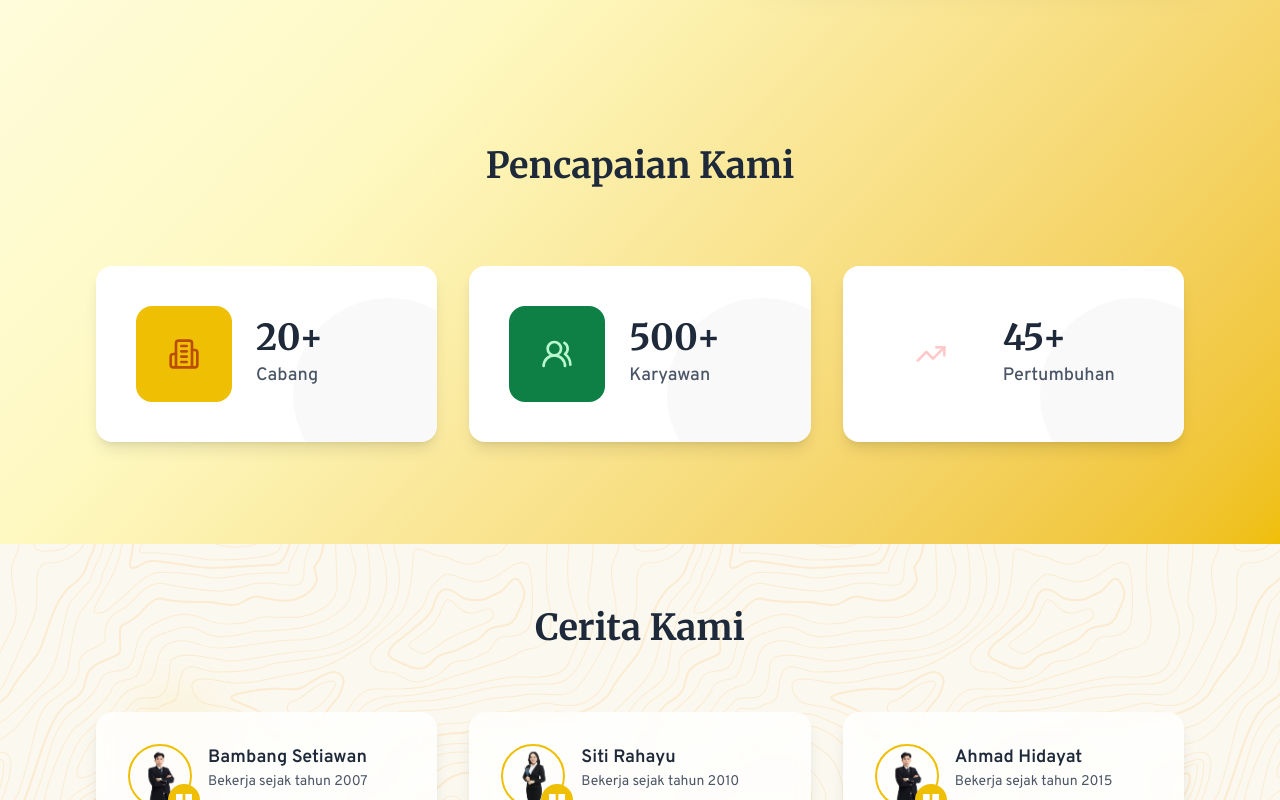
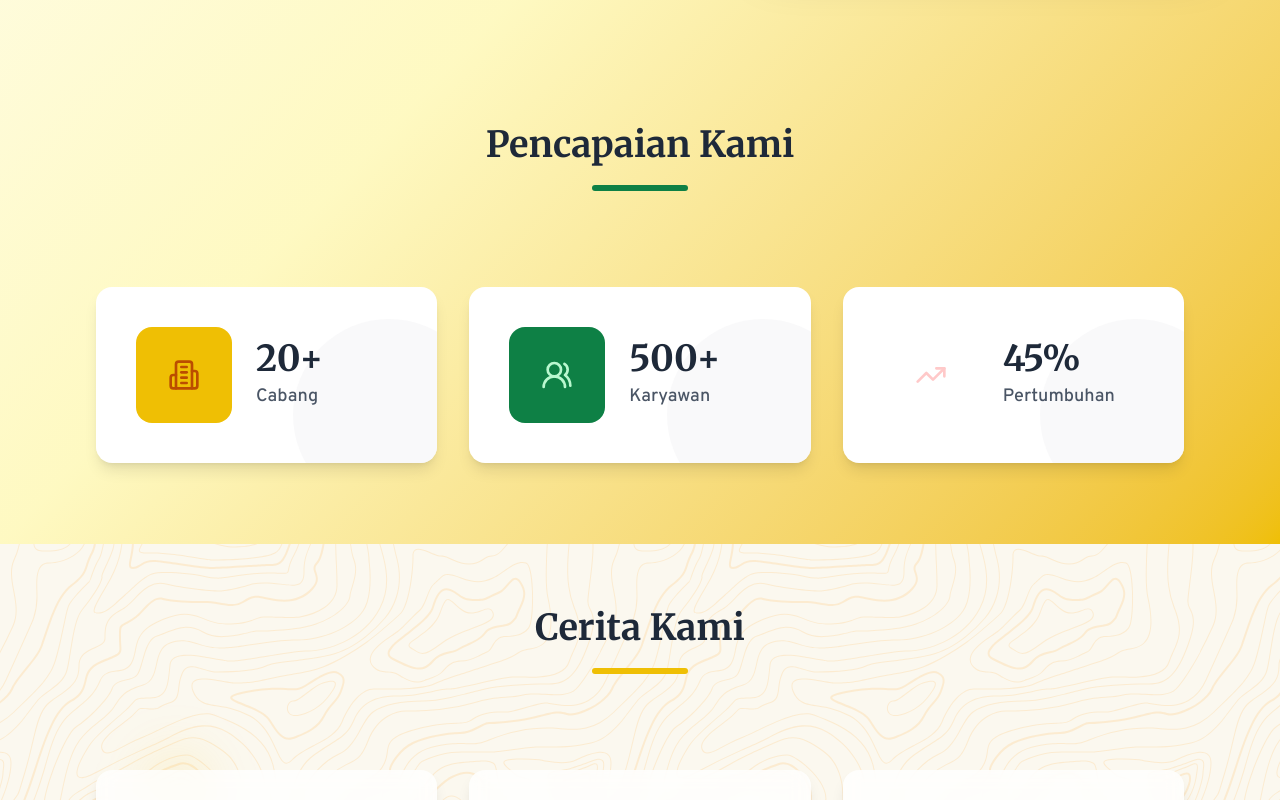
Before and after one commit to irfanfaiz25/dnn-company-profile, a React (Vite) app: page /tim-manajemen in a window 1280 px wide. Shown: the part 820-1620 px from the top of the page. Built offline with nearby package versions, Linux system fonts and the light colour scheme.

Commit message:
feat: give title line decoration

```diff
--- a/src/Pages/Sejarah.jsx
+++ b/src/Pages/Sejarah.jsx
@@ -86,9 +86,23 @@ const Sejarah = () => {
         whileInView={{ opacity: 1 }}
         transition={{ duration: 0.8 }}
       >
-        <h2 className="text-4xl font-semibold text-gray-800 text-center mb-12">
-          Visi & Misi Perusahaan
-        </h2>
+        <div className="flex flex-col items-center">
+          <motion.h2
+            initial={{ opacity: 0, y: 30 }}
+            whileInView={{ opacity: 1, y: 0 }}
+            transition={{ duration: 0.5, delay: 0.2 }}
+            className="text-4xl font-display font-bold text-center text-gray-800"
+          >
+            Visi & Misi
+          </motion.h2>
+          <motion.div
+            initial={{ opacity: 0, scaleX: 0 }}
+            whileInView={{ opacity: 1, scaleX: 1 }}
+            transition={{ duration: 0.5, delay: 0.4 }}
+            className="w-24 h-1.5 bg-primary-gold mt-5 mb-24 rounded-full"
+            style={{ originX: 0.5 }}
+          />
+        </div>
         <div className="grid grid-cols-2 gap-10">
           <motion.div
             className="w-full p-10 bg-white rounded-xl shadow-lg hover:shadow-xl transition-shadow"
--- a/src/Pages/TimManajemen.jsx
+++ b/src/Pages/TimManajemen.jsx
@@ -222,20 +222,29 @@ const TimManajemen = () => {
         </div>
 
         <div className="container mx-auto mt-10 h-[500px] flex flex-col justify-center">
+          <div className="flex flex-col items-center">
             <motion.h2
-            initial={{ opacity: 0, y: 20 }}
+              initial={{ opacity: 0, y: 30 }}
               whileInView={{ opacity: 1, y: 0 }}
-            viewport={{ once: true }}
-            className="text-4xl font-display font-bold text-center text-gray-800 mb-12"
+              transition={{ duration: 0.5, delay: 0.2 }}
+              className="text-4xl font-display font-bold text-center text-gray-800"
             >
               Pencapaian Kami
             </motion.h2>
+            <motion.div
+              initial={{ opacity: 0, scaleX: 0 }}
+              whileInView={{ opacity: 1, scaleX: 1 }}
+              transition={{ duration: 0.5, delay: 0.4 }}
+              className="w-24 h-1.5 bg-secondary-green mt-5 mb-24 rounded-full"
+              style={{ originX: 0.5 }}
+            />
+          </div>
 
           <motion.div
             initial={{ opacity: 0, y: 50 }}
             whileInView={{ opacity: 1, y: 0 }}
             viewport={{ once: true, margin: "-100px" }}
-            className="mt-8 px-24 grid grid-cols-3 gap-8"
+            className="px-24 grid grid-cols-3 gap-8"
           >
             {stats.map((stat, index) => (
               <motion.div
@@ -268,7 +277,9 @@ const TimManajemen = () => {
                       transition={{ duration: 0.5, delay: stat.delay + 0.2 }}
                     >
                       <Counter from={0} to={stat.count} duration={2} />
-                      {stat.suffix || "+"}
+                      {stat.label === "Pertumbuhan"
+                        ? stat.suffix || "%"
+                        : stat.suffix || "+"}
                     </motion.h1>
                     <motion.p
                       className="text-lg font-medium text-gray-600"
@@ -290,15 +301,23 @@ const TimManajemen = () => {
       </div>
 
       <div className="mx-auto px-24 py-16 min-h-[600px] section-background">
+        <div className="flex flex-col items-center">
           <motion.h2
-          initial={{ opacity: 0, y: 20 }}
+            initial={{ opacity: 0, y: 30 }}
             whileInView={{ opacity: 1, y: 0 }}
-          viewport={{ once: true }}
-          transition={{ duration: 0.6 }}
-          className="text-4xl font-display font-bold text-center text-gray-800 mb-16"
+            transition={{ duration: 0.5, delay: 0.2 }}
+            className="text-4xl font-display font-bold text-center text-gray-800"
           >
             Cerita Kami
           </motion.h2>
+          <motion.div
+            initial={{ opacity: 0, scaleX: 0 }}
+            whileInView={{ opacity: 1, scaleX: 1 }}
+            transition={{ duration: 0.5, delay: 0.4 }}
+            className="w-24 h-1.5 bg-primary-gold mt-5 mb-24 rounded-full"
+            style={{ originX: 0.5 }}
+          />
+        </div>
 
         <div className="relative">
           {/* Decorative elements */}
```
Lines whose indentation alone changed are shown as unchanged.
